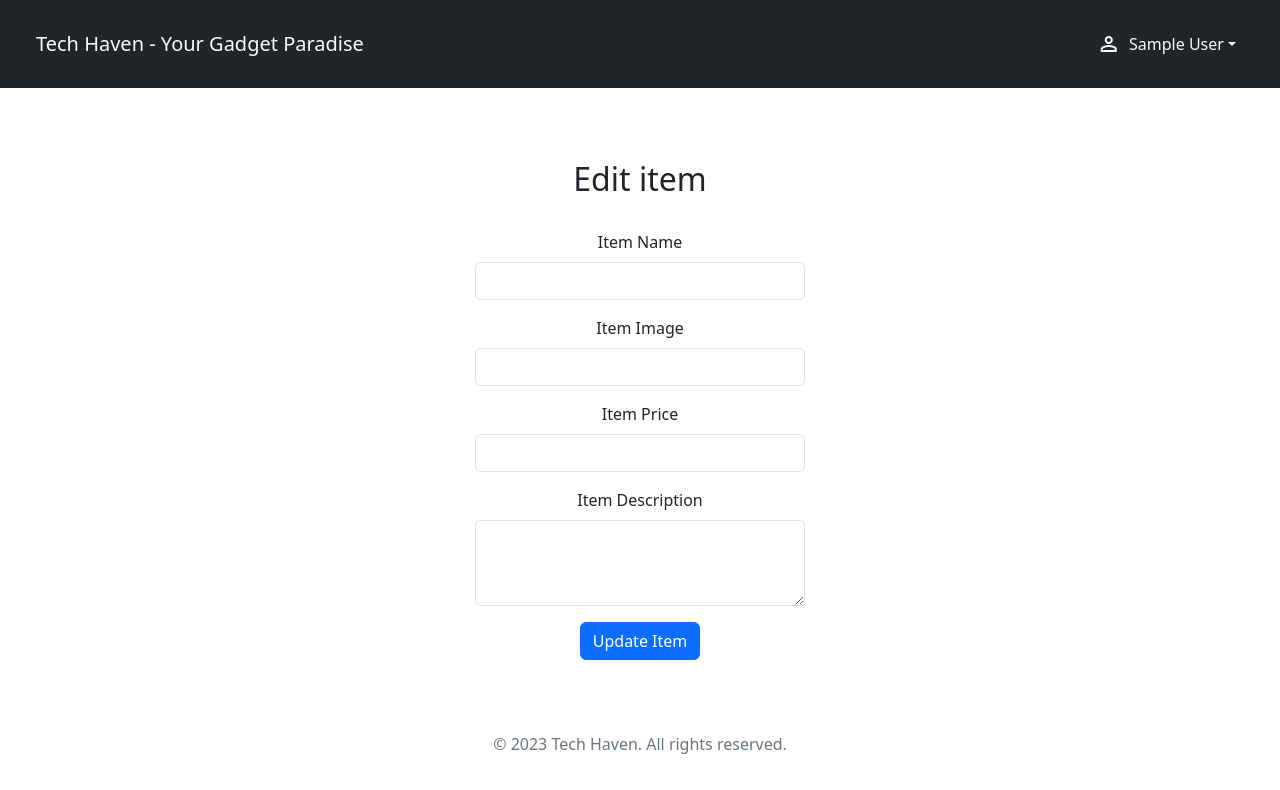
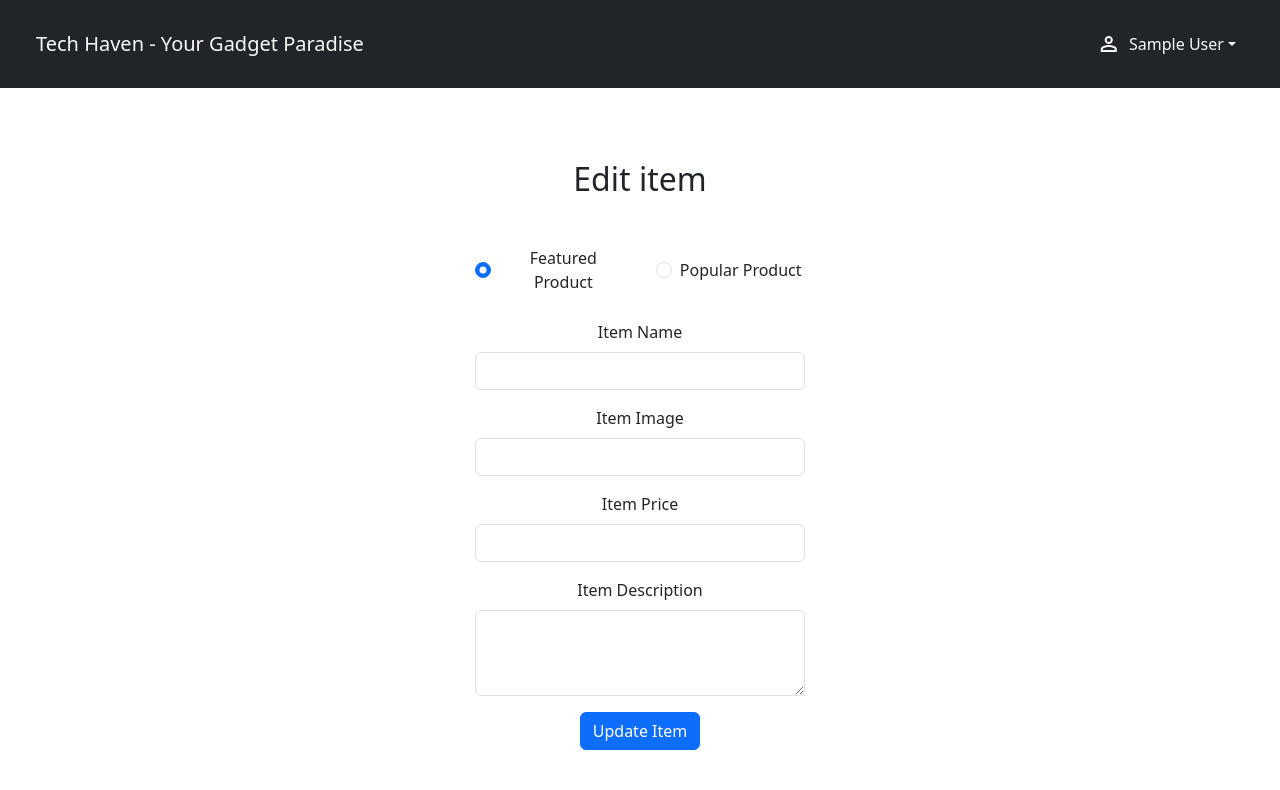
Before and after one commit to lasanthamudalige/tech-gadget-shop, a Flask app: page /edit/1 in a window 1280 px wide. Shown: the top 790 px of the page. Before the commit the page ends 754 px from the top, so only its background shows below. Run offline with Flask 3, Linux system fonts and the light colour scheme; the visitor is signed in with stand-in values (Sample User, id 1); data that the repository does not hold is empty; some libraries are stand-ins or nearby versions; some web fonts are replaced.

Commit message:
add comments

```diff
--- a/app.py
+++ b/app.py
@@ -9,9 +9,11 @@ import stripe
 import os
 from dotenv import load_dotenv
 
+# Load  all variables from .env file
 load_dotenv()
-# This is your test secret API key.
+# This is your secret API key.
 stripe.api_key = os.environ.get("STRIPE_APIT_KEY")
+
 
 
 # create the app
@@ -25,17 +27,21 @@ app.config["SQLALCHEMY_DATABASE_URI"] = "sqlite:///techshop.db"
 # initialize the app with the extension
 db.init_app(app)
 
+# This is a test key to run the flask app
+app.secret_key = b'90dca4e5e781de815882c46061ec3813f7eafb3eb63c8000316f99dda92c262d'
+
 
 # Flask login
 login_manager = LoginManager()
 login_manager.init_app(app)
 
-
+# This will load the user and return an user object to use
 @login_manager.user_loader
 def load_user(user_id):
     return db.session.get(User, user_id)
 
 
+# Tables
 class User(db.Model, UserMixin):
     __tablename__ = "users"
     id = db.Column(db.Integer, primary_key=True, unique=True)
@@ -54,7 +60,7 @@ class Item(db.Model):
     img_url = db.Column(db.String(250))
 
 
-
+# Test dataset
 def add_default_data():
     if not Item.query.filter_by(name="Smart Speaker Pro").first():
         item1 = Item(
@@ -125,9 +131,7 @@ def add_default_data():
 #     add_default_data()
 
 
-app.secret_key = b'90dca4e5e781de815882c46061ec3813f7eafb3eb63c8000316f99dda92c262d'
-
-
+# This function is to stop other people accessing admin parts of the website
 def admin_only(f):
     @wraps(f)
     def decorated_function(*args, **kwargs):
@@ -140,22 +144,21 @@ def admin_only(f):
 
 @app.route("/")
 def home():
+    # Get items from the database
     items = Item.query.all()
 
     cart = None
     total_items = 0
 
+    # If the cart variable in session return the cart and total items in it
     if "cart" in session:
       cart = session["cart"]
       for item in cart:
         total_items += item["quantity"]
 
-    return render_template("index.html",
-                           year=datetime.date.today().year,
-                           current_user=current_user,
-                           items=items,
-                           total_items=total_items,
-                           cart=cart)
+    # pass year and current user from the 'load_user' function
+    return render_template("index.html", year=datetime.date.today().year, current_user=current_user, items=items,
+                           total_items=total_items, cart=cart)
 
 
 @app.route("/login", methods=["Get","POST"])
@@ -177,6 +180,7 @@ def login():
 
             user = User.query.filter_by(email=email).first()
 
+            # Pass in error messages to the webpage to show
             if user == None:
                 flash("User not found.", category="error")
             elif not check_password_hash(user.password, password):
@@ -189,6 +193,7 @@ def login():
         except EmailNotValidError as e:
             flash("Invalid email address.", category="error")
 
+    # Pass less_content variable to render a different footer for this page
     return render_template("login.html", less_content=True, year=datetime.date.today().year, current_user=current_user, total_items=total_items, cart=cart)
 
 
@@ -216,13 +221,16 @@ def sign_up():
 
                 user = User.query.filter_by(email=email).first()
 
+                # If the email isn't in the DB create a new user and add it
                 if user == None:
                     salted_hashed_password = generate_password_hash(password=password, salt_length=16)
                     new_user = User(name=name, email=email, password=salted_hashed_password)
                     db.session.add(new_user)
                     db.session.commit()
 
+                    # Log the user in
                     login_user(new_user)
+                    # Clear any error message on the page
                     session.pop('_flashes', None)
                     return redirect("/")
                 else:
@@ -236,7 +244,7 @@ def sign_up():
 
     return render_template("sign-up.html", less_content=True, year=datetime.date.today().year, current_user=current_user, total_items=total_items, cart=cart)
 
-
+# Log out the current user
 @app.route("/logout")
 @login_required
 def logout():
@@ -264,11 +272,11 @@ def add_item():
         item_image_url = request.form.get("item-image")
         item_price = float(request.form.get("item-price"))
         item_description = request.form.get("item-description")
-        print(item_type)
 
         if item_type == "" or item_name == "" or item_image_url == "" or item_price == "" or item_description == "":
             flash("Please fill all the input fields.", "error")
         else:
+            # Change type of the items according to user input and add it to the DB
             if item_type == "Featured Product":
                 new_item = Item(name=item_name, category="featured" , img_url=item_image_url, price=item_price, description=item_description)
 
@@ -296,12 +304,19 @@ def edit_item(item_id):
         item_price = float(request.form.get("item-price"))
         item_description = request.form.get("item-description")
 
+        # Update the item if all the inputs are fulfilled
         if item_type == "" or item_name == "" or item_image_url == "" or item_price == "" or item_description == "":
             flash("Please fill all the input fields.", "error")
         else:
             found_item = Item.query.filter_by(id=item_id).first()
 
+            if item_type == "Featured Product":
+                item_category = "featured"
+            elif item_type == "Popular Product":
+                item_category = "popular"
+
             found_item.name = item_name
+            found_item.category = item_category
             found_item.img_url = item_image_url
             found_item.price = item_price
             found_item.description = item_description
@@ -335,27 +350,28 @@ def delete_item(item_id):
 def add_to_cart(item_id, checkout):
     product = Item.query.filter_by(id=item_id).first()
 
+    # If the product is found in the DB
     if product:
+        # if the cart variable in the session
         if "cart" in session:
             cart = session["cart"]
             found = False
+            # If the item is already in the cart add 1 to the quantity of that item
             for item in session["cart"]:
                 if item["name"] == product.name:
                     found = True
                     new_quantity = item["quantity"] + 1
                     item.update({"quantity" : new_quantity})
-
+            # Else add that item as a new item
             if not found:
                 cart.append({"id": product.id, "name": product.name, "image": product.img_url , "price": product.price, "quantity": 1})
             session["cart"] = cart
-
+        # If there is not cart in the session create one and add an item to it
         else:
             session["cart"] = []
             session["cart"].append({"id": product.id, "name": product.name, "image": product.img_url , "price": product.price, "quantity": 1})
 
-        print(session["cart"])
-    print(checkout)
-
+    # Redirect the user according the page where user add new items to the cart
     if checkout == "True":
         return redirect("/checkout")
     else:
@@ -372,8 +388,10 @@ def remove_from_cart(item_id):
             for item in session["cart"]:
                 if item["name"] == product.name:
                     quantity = item["quantity"]
+                    # If the item quantity is 1, Remove the whole item from the cart
                     if quantity == 1:
                         cart.remove(item)
+                    # Remove 1 from quantity if the quantity is above 1
                     else:
                         new_quantity = item["quantity"] - 1
                         item.update({"quantity" : new_quantity})
@@ -398,11 +416,12 @@ def checkout():
 
     return render_template("checkout.html", year=datetime.date.today().year ,less_content=True ,total_items=total_items, cart=cart, total_amount=round(total_amount, 2), date=datetime.date.today())
 
-
+# Checkout session for Stripe
 @app.route('/create-checkout-session', methods=['POST'])
 def create_checkout_session():
     try:
         line_items = []
+        #  Create a line item for each item in the cart
         for item in session["cart"]:
             line_item = {
                 "price_data": {
@@ -411,7 +430,6 @@ def create_checkout_session():
                                      "images": [item["image"]]
                                      },
                     "unit_amount_decimal": item["price"] * 100,
-                    # "custom_unit_amount": 1,
                 },
                 "quantity": item["quantity"],
             }
@@ -421,6 +439,7 @@ def create_checkout_session():
             line_items=line_items,
             mode='payment',
             billing_address_collection= "required",
+            # Redirect the user to relevant page after the payment
             success_url="http://127.0.0.1:5000/success",
             cancel_url= "http://127.0.0.1:5000/"
         )
--- a/templates/edit.html
+++ b/templates/edit.html
@@ -4,6 +4,21 @@
     <div class="container col-md-4 p-5 text-center">
         <h2 class="p-4">Edit item</h2>
         <form action="{{ url_for('edit_item', item_type=item_type, item_id=item.id) }}" method="post">
+            <div class="row my-4">
+              <div class="col-12 col-md-6 d-flex justify-content-center">
+                <div class="form-check d-flex align-items-center">
+                  <input class="form-check-input mt-0 me-2" type="radio" id="featured-product-radio" name="product-type" value="Featured Product" aria-label="Radio button for following text input" checked>
+                  <label class="form-check-label" for="featured-product-radio">Featured Product</label>
+                </div>
+              </div>
+              <div class="col-12 col-md-6 d-flex justify-content-center">
+                <div class="form-check d-flex align-items-center">
+                  <input class="form-check-input mt-0 me-2" type="radio" id="popular-product-radio" name="product-type" value="Popular Product" aria-label="Radio button for following text input">
+                  <label class="form-check-label" for="popular-product-radio">Popular Product</label>
+                </div>
+              </div>
+            </div>
+
             <div class="mb-3">
               <label for="ItemName" class="form-label">Item Name</label>
               <input type="text" class="form-control" name="item-name" id="ItemName" placeholder="{{ item.name }}" aria-describedby="Input for product name" required>
```
